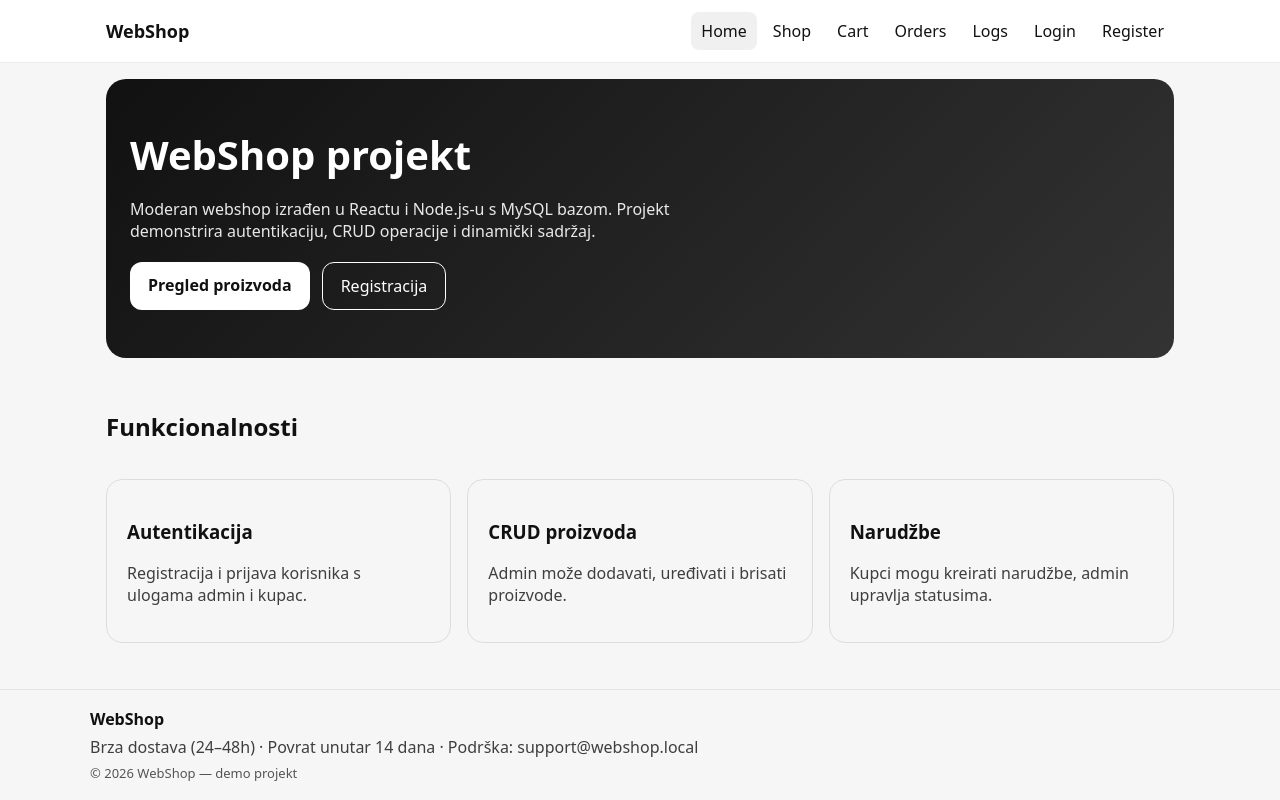
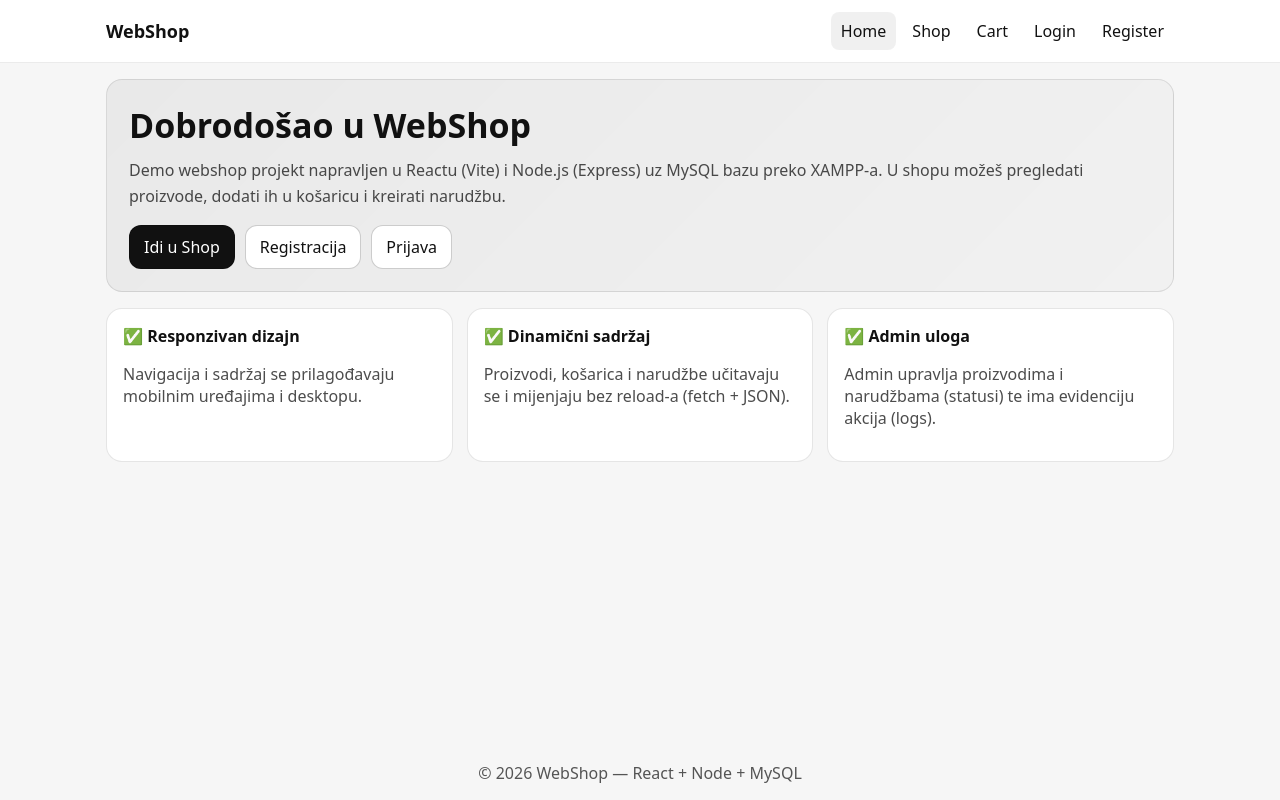
Before and after one commit to LukaBuljevac/webshop, a React app in the folder frontend/: page / in a window 1280 px wide. Built offline with nearby package versions, Linux system fonts and the light colour scheme; the HTML template or start-up script is replaced by a standard one.

Commit message:
feat: finishing touches

```diff
--- a/frontend/src/components/Layout.jsx
+++ b/frontend/src/components/Layout.jsx
@@ -1,15 +1,16 @@
 import { Outlet } from "react-router-dom";
 import Navbar from "./Navbar.jsx";
-import Footer from "./Footer.jsx";
 
 export default function Layout() {
   return (
-    <div style={{ minHeight: "100vh", display: "flex", flexDirection: "column" }}>
+    <div style={{ minHeight: "100%", display: "grid", gridTemplateRows: "auto 1fr auto" }}>
       <Navbar />
-      <main style={{ flex: 1, padding: "16px", maxWidth: 1100, width: "100%", margin: "0 auto" }}>
+      <main className="container">
         <Outlet />
       </main>
-      <Footer />
+      <footer style={{ padding: 16, textAlign: "center", opacity: 0.7 }}>
+        © {new Date().getFullYear()} WebShop — React + Node + MySQL
+      </footer>
     </div>
   );
 }
--- a/frontend/src/components/Navbar.jsx
+++ b/frontend/src/components/Navbar.jsx
@@ -63,13 +63,14 @@ export default function Navbar() {
           <NavLink to="/cart" style={linkStyle}>
             Cart {totalItems > 0 ? `(${totalItems})` : ""}
           </NavLink>
-          <NavLink to="/admin/orders" style={linkStyle}>Orders</NavLink>
-          <NavLink to="/admin/logs" style={linkStyle}>Logs</NavLink>
-
 
 
           {user?.role === "admin" && (
-            <NavLink to="/admin" style={linkStyle}>Admin</NavLink>
+            <>
+              <NavLink to="/admin/orders" style={linkStyle}>Orders</NavLink>
+              <NavLink to="/admin/logs" style={linkStyle}>Logs</NavLink>
+              <NavLink to="/admin" style={linkStyle}>Admin</NavLink>
+            </>
           )}
 
           {!user ? (
@@ -133,13 +134,12 @@ export default function Navbar() {
             <NavLink to="/cart" style={linkStyle} onClick={closeMenu}>
               Cart {totalItems > 0 ? `(${totalItems})` : ""}
             </NavLink>
-            <NavLink to="/admin/orders" style={linkStyle}>Orders</NavLink>
-            <NavLink to="/admin/logs" style={linkStyle}>Logs</NavLink>
-
-
-
             {user?.role === "admin" && (
-              <NavLink to="/admin" style={linkStyle} onClick={closeMenu}>Admin</NavLink>
+              <>
+                <NavLink to="/admin/orders" style={linkStyle} onClick={closeMenu}>Orders</NavLink>
+                <NavLink to="/admin/logs" style={linkStyle} onClick={closeMenu}>Logs</NavLink>
+                <NavLink to="/admin" style={linkStyle} onClick={closeMenu}>Admin</NavLink>
+              </>
             )}
 
             {!user ? (
--- a/frontend/src/index.css
+++ b/frontend/src/index.css
@@ -6,12 +6,35 @@
 
 * { box-sizing: border-box; }
 
-html, body, #root {
-  height: 100%;
-}
+html, body, #root { height: 100%; }
 
 body {
   margin: 0;
   background: #f6f6f6;
   color: #111;
 }
+
+a { color: inherit; }
+
+input, textarea, select, button {
+  font: inherit;
+}
+
+button {
+  cursor: pointer;
+}
+
+.container {
+  max-width: 1100px;
+  margin: 0 auto;
+  padding: 16px;
+}
+
+.card {
+  border: 1px solid rgba(0,0,0,0.1);
+  border-radius: 16px;
+  background: white;
+  padding: 16px;
+}
+
+.muted { opacity: 0.75; }
--- a/frontend/src/pages/Home.jsx
+++ b/frontend/src/pages/Home.jsx
@@ -2,91 +2,77 @@ import { Link } from "react-router-dom";
 
 export default function Home() {
   return (
-    <div style={{ display: "grid", gap: 32 }}>
-      {/* HERO */}
+    <div style={{ display: "grid", gap: 16 }}>
       <section
+        className="card"
         style={{
-          padding: "48px 24px",
-          borderRadius: 20,
-          background: "linear-gradient(135deg, #111 0%, #333 100%)",
-          color: "white",
+          display: "grid",
+          gap: 10,
+          padding: 22,
+          background: "linear-gradient(135deg, rgba(0,0,0,0.05), rgba(0,0,0,0.02))",
         }}
       >
-        <h1 style={{ fontSize: 40, margin: 0 }}>
-          WebShop projekt
-        </h1>
-        <p style={{ maxWidth: 600, opacity: 0.9 }}>
-          Moderan webshop izrađen u Reactu i Node.js-u s MySQL bazom.
-          Projekt demonstrira autentikaciju, CRUD operacije i dinamički sadržaj.
+        <h1 style={{ margin: 0, fontSize: 34 }}>Dobrodošao u WebShop</h1>
+        <p className="muted" style={{ margin: 0, fontSize: 16, lineHeight: 1.6 }}>
+          Demo webshop projekt napravljen u Reactu (Vite) i Node.js (Express) uz MySQL bazu preko XAMPP-a.
+          U shopu možeš pregledati proizvode, dodati ih u košaricu i kreirati narudžbu.
         </p>
 
-        <div style={{ display: "flex", gap: 12, marginTop: 20, flexWrap: "wrap" }}>
-          <Link
-            to="/shop"
-            style={{
-              padding: "12px 18px",
-              borderRadius: 12,
-              background: "white",
-              color: "#111",
-              fontWeight: 600,
-              textDecoration: "none",
-            }}
-          >
-            Pregled proizvoda
-          </Link>
-          <Link
-            to="/register"
-            style={{
-              padding: "12px 18px",
-              borderRadius: 12,
-              border: "1px solid white",
-              color: "white",
-              textDecoration: "none",
-            }}
-          >
-            Registracija
-          </Link>
+        <div style={{ display: "flex", gap: 10, flexWrap: "wrap", marginTop: 6 }}>
+          <Link to="/shop" style={btnPrimary}>Idi u Shop</Link>
+          <Link to="/register" style={btnSecondary}>Registracija</Link>
+          <Link to="/login" style={btnSecondary}>Prijava</Link>
         </div>
       </section>
 
-      {/* FEATURES */}
-      <section style={{ display: "grid", gap: 16 }}>
-        <h2>Funkcionalnosti</h2>
-        <div
-          style={{
-            display: "grid",
-            gridTemplateColumns: "repeat(auto-fit, minmax(240px, 1fr))",
-            gap: 16,
-          }}
-        >
-          {[
-            {
-              title: "Autentikacija",
-              text: "Registracija i prijava korisnika s ulogama admin i kupac.",
-            },
-            {
-              title: "CRUD proizvoda",
-              text: "Admin može dodavati, uređivati i brisati proizvode.",
-            },
-            {
-              title: "Narudžbe",
-              text: "Kupci mogu kreirati narudžbe, admin upravlja statusima.",
-            },
-          ].map((item) => (
-            <div
-              key={item.title}
-              style={{
-                padding: 20,
-                borderRadius: 16,
-                border: "1px solid rgba(0,0,0,0.1)",
-              }}
-            >
-              <h3>{item.title}</h3>
-              <p style={{ opacity: 0.8 }}>{item.text}</p>
-            </div>
-          ))}
+      <section
+        style={{
+          display: "grid",
+          gridTemplateColumns: "repeat(auto-fit, minmax(220px, 1fr))",
+          gap: 14,
+        }}
+      >
+        <div className="card">
+          <strong>✅ Responzivan dizajn</strong>
+          <p className="muted">
+            Navigacija i sadržaj se prilagođavaju mobilnim uređajima i desktopu.
+          </p>
+        </div>
+
+        <div className="card">
+          <strong>✅ Dinamični sadržaj</strong>
+          <p className="muted">
+            Proizvodi, košarica i narudžbe učitavaju se i mijenjaju bez reload-a (fetch + JSON).
+          </p>
+        </div>
+
+        <div className="card">
+          <strong>✅ Admin uloga</strong>
+          <p className="muted">
+            Admin upravlja proizvodima i narudžbama (statusi) te ima evidenciju akcija (logs).
+          </p>
         </div>
       </section>
     </div>
   );
 }
+
+const btnPrimary = {
+  display: "inline-block",
+  padding: "10px 14px",
+  borderRadius: 12,
+  textDecoration: "none",
+  border: "1px solid rgba(0,0,0,0.2)",
+  background: "#111",
+  color: "white",
+};
+
+const btnSecondary = {
+  display: "inline-block",
+  padding: "10px 14px",
+  borderRadius: 12,
+  textDecoration: "none",
+  border: "1px solid rgba(0,0,0,0.2)",
+  background: "white",
+  color: "#111",
+};
```
Also changed, not shown: 2 other files (tests, documents, lock files or other folders).
